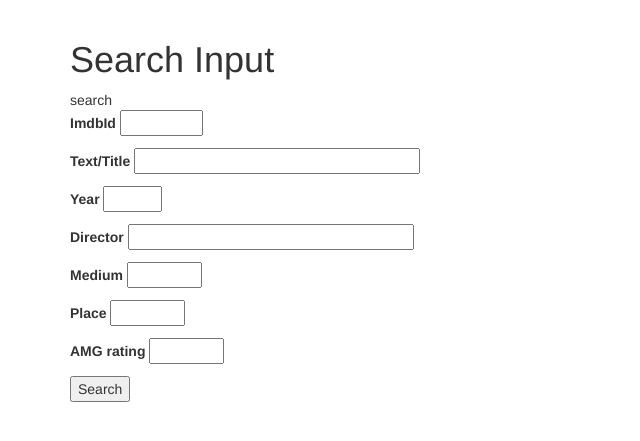
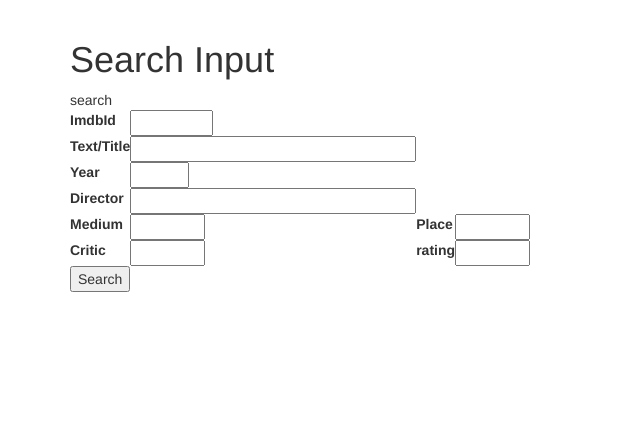
Before and after one commit to JanDebiec/MovieDB, a Flask app: page /mod_db/search in a window 1280 px wide. Shown: the part 52-493 px from the top of the page, without its empty margins (0-640 px from the left). Run offline with Flask 2, Linux system fonts and the light colour scheme; some libraries are stand-ins or nearby versions.

Commit message:
trying to input varius critic rating for query, not tested yet

```diff
--- a/app/mod_db/controllers.py
+++ b/app/mod_db/controllers.py
@@ -141,9 +141,12 @@ def pageresults(searchitems):
 
 
     # if activated, filter the results with amg rating
-    itemamg = searchdir['amgrating']
-    if itemamg != '':
-        foundList = filterMoviesWithAmgRating(listMovieToDisplay, itemamg)
+    itemcritic = searchdir['critic']
+    if itemcritic != '':
+        criticName = itemcritic
+    itemrating = searchdir['rating']
+    if itemrating != '':
+        foundList = filterMoviesWithCriticRating(listMovieToDisplay, criticName, itemrating)
     else:
         foundList = listMovieToDisplay
     resultCount = len(foundList)
--- a/app/mod_db/forms.py
+++ b/app/mod_db/forms.py
@@ -18,7 +18,8 @@ class SingleMovieForm(FlaskForm):
 
 class SearchDbForm(SingleMovieForm):
     text = StringField('Text/Title')
-    amgrating = StringField('AMG rating')
+    critic = StringField('Critic')
+    rating = StringField('rating')
     submit = SubmitField('Search')
 
 class SingleResultForm(SingleMovieForm):
--- a/app/templates/mod_db/search.html
+++ b/app/templates/mod_db/search.html
@@ -6,34 +6,37 @@
 {% endif %}
 <form action="" method="post">
     {{ form.hidden_tag() }}
-        <p>
-            {{ form.imdbid.label}}
-            {{ form.imdbid(size=7)}}
-        </p>
-        <p>
-            {{ form.text.label}}
-            {{ form.text(size=32)}}
-        </p>
-        <p>
-            {{ form.year.label}}
-            {{ form.year(size=4)}}
-        </p>
-        <p>
-            {{ form.director.label}}
-            {{ form.director(size=32)}}
-        </p>
-        <p>
-            {{ form.medium.label}}
-            {{ form.medium(size=6)}}
-        </p>
-        <p>
-            {{ form.place.label}}
-            {{ form.place(size=6)}}
-        </p>
-        <p>
-            {{ form.amgrating.label}}
-            {{ form.amgrating(size=6)}}
-        </p>
+    <table>
+        <tr>
+            <td>{{ form.imdbid.label}}</td>
+            <td>{{ form.imdbid(size=7)}}</td>
+        </tr>
+        <tr>
+            <td>{{ form.text.label}}</td>
+            <td>{{ form.text(size=32)}}</td>
+        </tr>
+        <tr>
+            <td>{{ form.year.label}}</td>
+            <td>{{ form.year(size=4)}}</td>
+        </tr>
+        <tr>
+            <td>{{ form.director.label}}</td>
+            <td>{{ form.director(size=32)}}</td>
+        </tr>
+        <tr>
+            <td>{{ form.medium.label}}</td>
+            <td>{{ form.medium(size=6)}}</td>
+            <td>{{ form.place.label}}</td>
+            <td>{{ form.place(size=6)}}</td>
+        </tr>
+        <tr>
+
+            <td> {{ form.critic.label}}</td>
+            <td>{{ form.critic(size=6)}}</td>
+            <td>{{ form.rating.label}}</td>
+            <td>{{ form.rating(size=6)}}</td>
+        </tr>
+    </table>
         <p>
             {{ form.submit() }}
         </p>
```
Also changed, not shown: app/mod_db/functions.py (+20 -0 lines). Lines whose indentation alone changed are shown as unchanged.
